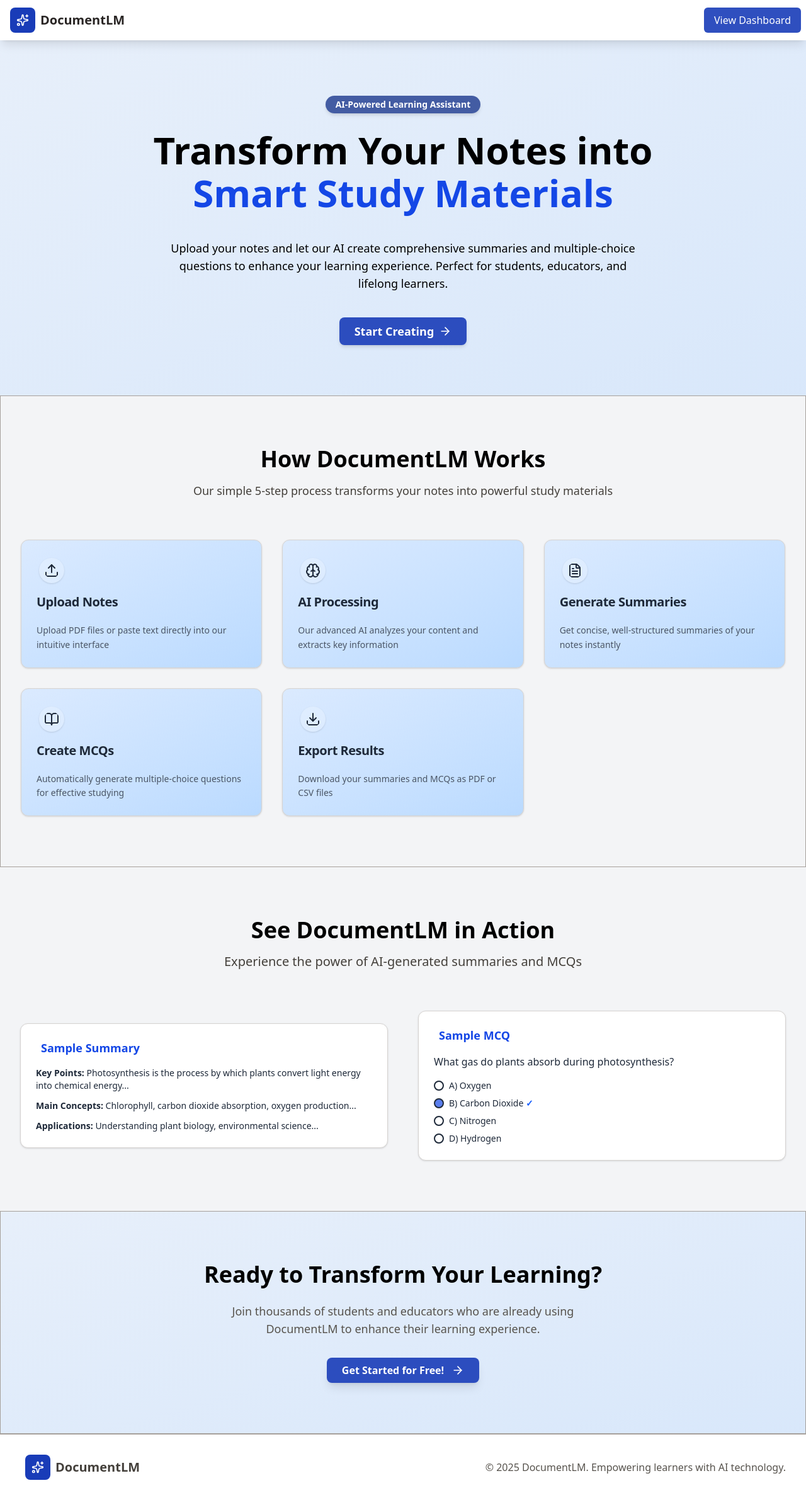
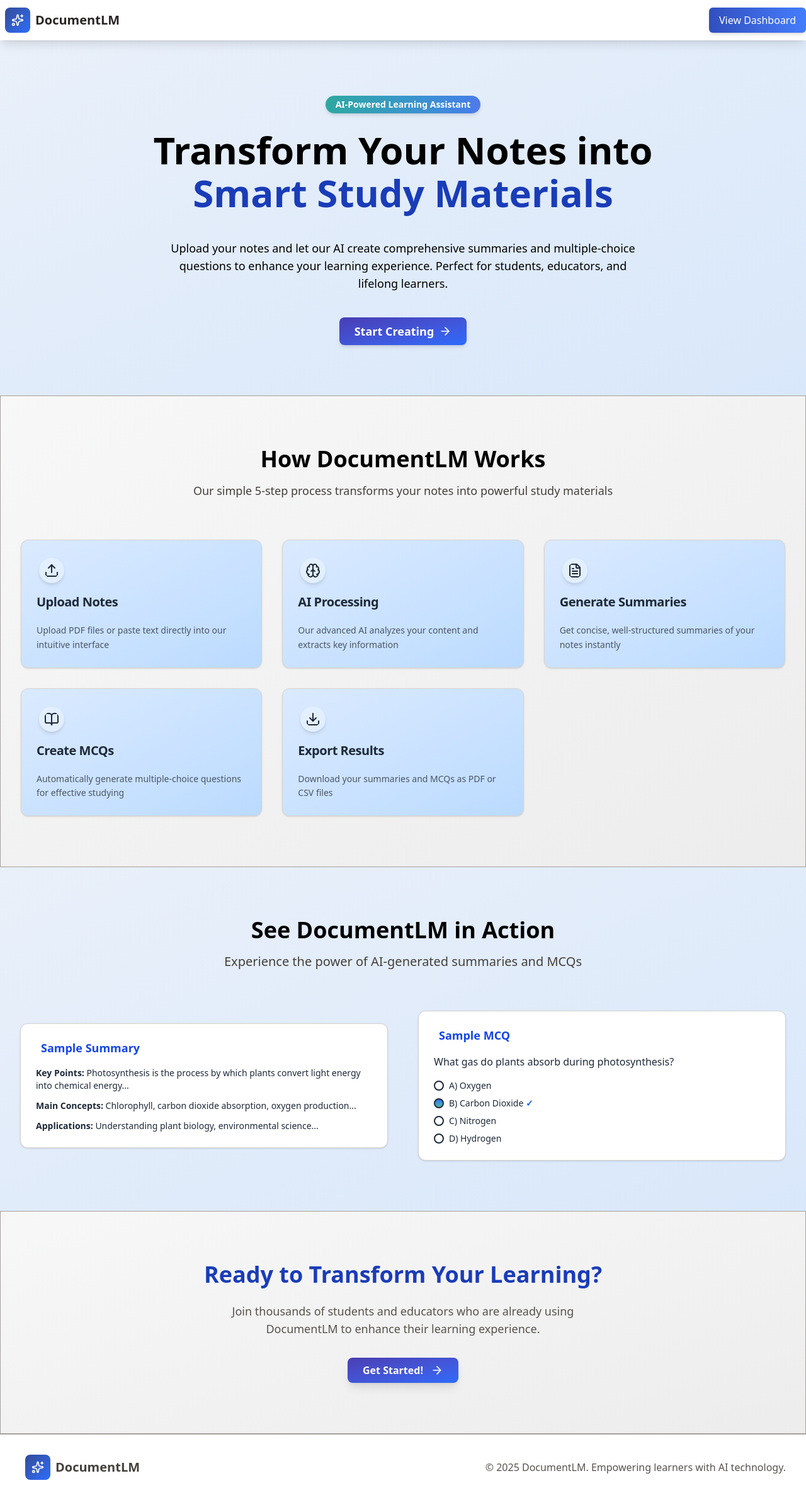
Before and after one commit to Hariom0/documentlm, a Next.js app: page / in a window 1280 px wide. Shown: the whole page at 63% size. Built offline with nearby package versions, Linux system fonts and the light colour scheme.

Commit message:
Minor changes in UI, results section remaining

```diff
--- a/src/app/dashboard/page.tsx
+++ b/src/app/dashboard/page.tsx
@@ -4,6 +4,7 @@
 import Textarea from "@/components/ui/Textarea";
 import { useRouter } from "next/navigation";
 import { FileText } from "lucide-react";
+import Header from "@/components/layout/Header";
 
 const Dashboard = () => {
   const router = useRouter();
@@ -66,7 +67,8 @@
 
   return (
     <div className="container min-h-screen w-full bg-gray-50">
-      <div className="flex flex-col lg:flex-row mt-10 m-4 p-6 gap-6">
+      <Header title="DocumentLM Dashboard" showBackButton />
+      <div className="flex flex-col lg:flex-row mx-4 my-2 p-6 gap-6">
         {/* Main Content */}
         <div className="flex flex-col m-2 p-10 gap-10 mx-auto w-full max-w-4xl">
           {/* Header Section */}
--- a/src/app/layout.tsx
+++ b/src/app/layout.tsx
@@ -1,7 +1,6 @@
 import type { Metadata } from "next";
 import { Geist, Geist_Mono } from "next/font/google";
 import "./globals.css";
-import Header from "@/components/layout/Header";
 import Footer from "@/components/layout/Footer";
 
 const geistSans = Geist({
@@ -29,8 +28,6 @@
       <body
         className={`${geistSans.variable} ${geistMono.variable} antialiased`}
       >
-        <Header/>
-
         {children}
 
         <Footer/>
--- a/src/app/page.tsx
+++ b/src/app/page.tsx
@@ -20,7 +20,6 @@
 import Link from "next/link";
 import { motion } from "framer-motion";
 import Header from "@/components/layout/Header";
-import Footer from "@/components/layout/Footer";
 
 export default function LandingPage() {
   const features = [
@@ -56,24 +55,25 @@
   ];
 
   return (
-    <div className="min-h-screen bg-gradient-to-br from-background via-card to-background">
+    <div className="min-h-screen">
 
+      <Header title="DocumentLM" showDashboardButton />
 
       {/* Hero Section */}
-      <section className="py-20 px-4 sm:px-6 lg:px-8 bg-gradient-to-br from-blue-100/50 to-blue-200/50">
+      <section className="py-20 px-4 sm:px-6 lg:px-8 bg-gradient-to-br from-blue-100/40 to-blue-200/50">
         <div className="max-w-7xl mx-auto text-center ">
           <motion.div
             initial={{ opacity: 0, y: 20 }}
             animate={{ opacity: 1, y: 0 }}
             transition={{ duration: 0.6 }}
           >
-            <div className="inline-block bg-blue-900/80 text-white text-sm font-semibold px-4 py-1 rounded-full m-2 shadow-md">
+            <div className="inline-block bg-gradient-to-r from-teal-600/80 to-blue-700/70 text-white text-sm font-semibold px-4 py-1 rounded-full m-2 shadow-md">
               AI-Powered Learning Assistant
             </div>
 
             <h1 className="text-4xl sm:text-5xl lg:text-6xl font-bold p-5 mb-6">
               Transform Your Notes into
-              <span className="text-blue-700 block mt-2">
+              <span className="text-blue-800 block mt-2">
                 Smart Study Materials
               </span>
             </h1>
@@ -83,7 +83,7 @@
               Perfect for students, educators, and lifelong learners.
             </p>
               <Link href="/dashboard">
-                <Button className="text-lg px-6 py-2 text-white bg-blue-800/90 rounded-lg shadow-md flex items-center justify-center mx-auto font-semibold cursor-pointer">
+                <Button className="text-lg px-6 py-2 text-white bg-gradient-to-br from-indigo-800/90 to-blue-600/90 rounded-lg shadow-md hover:shadow-lg flex items-center justify-center mx-auto font-semibold cursor-pointer hover:bg-blue-900 transition-colors duration-300 ease-in-out">
                   Start Creating
                   <ArrowRight className="w-5 h-5 ml-2" />
                 </Button>
@@ -93,7 +93,7 @@
       </section>
 
       {/* Features Section */}
-      <section className="py-20 px-4 sm:px-6 lg:px-8 bg-muted/30 border border-t border-stone-400">
+      <section className="py-20 px-4 sm:px-6 lg:px-8 bg-gradient-to-br from-stone-50/60 to-stone-200/50 border border-t border-stone-400">
         <div className="max-w-7xl mx-auto">
           <div className="text-center mb-16">
             <h2 className="text-3xl sm:text-4xl font-bold mb-4">
@@ -113,10 +113,10 @@
                 animate={{ opacity: 1, y: 0 }}
                 transition={{ duration: 0.6, delay: index * 0.1 }}
               >
-                <Card className="h-full bg-gradient-to-br from-blue-100 to-blue-400/40 hover:shadow-lg transition-shadow duration-300 border-border/50 border-stone-300 shadow-md">
+                <Card className="h-full bg-gradient-to-br from-blue-100 to-blue-400/40 shadow-sm hover:shadow-lg transition-shadow duration-300 border-border/50 border-stone-300 shadow-lg">
                   <CardHeader>
                     <div className="w-12 h-12 rounded-lg flex items-center justify-center mb-4">
-                      <feature.icon className="w-10 h-10 bg-white/20 m-1 p-2 shadow-sm rounded-full" />
+                      <feature.icon className="w-10 h-10 bg-white/30 m-1 p-2 shadow-md rounded-full" />
                     </div>
                     <CardTitle className="text-xl">{feature.title}</CardTitle>
                   </CardHeader>
@@ -133,7 +133,7 @@
       </section>
 
       {/* Preview Section */}
-      <section className="py-20 px-4 sm:px-6 lg:px-8">
+      <section className="bg-gradient-to-br from-blue-100/40 to-blue-200/50 py-20 px-4 sm:px-6 lg:px-8">
         <div className="max-w-7xl mx-auto">
           <div className="text-center mb-16">
             <h2 className="text-3xl sm:text-4xl font-bold text-balance mb-4">
@@ -191,7 +191,7 @@
                       <span>A) Oxygen</span>
                     </div>
                     <div className="flex items-center space-x-2">
-                      <div className="w-4 h-4 rounded-full bg-blue-700/70 border-2 border-primary"></div>
+                      <div className="w-4 h-4 rounded-full bg-gradient-to-b from-blue-700/80 to-teal-600/70 border-2 border-primary "></div>
                       <span className="text-primary font-medium">
                         B) Carbon Dioxide <span className="text-blue-600 font-semibold">✓</span>
                       </span>
@@ -213,14 +213,14 @@
       </section>
 
       {/* CTA Section */}
-      <section className="py-20 px-4 sm:px-6 lg:px-8 bg-gradient-to-br from-blue-100/50 to-blue-200/50 border border-t border-stone-400">
+      <section className="py-20 px-4 sm:px-6 lg:px-8 bg-gradient-to-br from-stone-50/60 to-stone-200/50  border border-t border-stone-400">
         <div className="max-w-4xl mx-auto text-center">
           <motion.div
             initial={{ opacity: 0, y: 20 }}
             animate={{ opacity: 1, y: 0 }}
             transition={{ duration: 0.6 }}
           >
-            <h2 className="text-3xl sm:text-4xl font-bold text-balance mb-6">
+            <h2 className="text-3xl sm:text-4xl font-bold text-balance mb-6 text-blue-800">
               Ready to Transform Your Learning?
             </h2>
             <p className="text-lg text-muted text-stone-600 px-30 mb-8">
@@ -228,8 +228,8 @@
               DocumentLM to enhance their learning experience.
             </p>
             <Link href="/dashboard">
-              <Button className="text-md px-6 py-2 text-white bg-blue-800/90 rounded-lg shadow-lg flex items-center justify-center mx-auto font-semibold cursor-pointer">
-                Get Started for Free!
+              <Button className="text-md px-6 py-2 text-white bg-gradient-to-br from-indigo-800/90 to-blue-600/90 rounded-lg shadow-lg flex items-center justify-center mx-auto font-semibold cursor-pointer hover:bg-blue-900 transition-colors duration-300 ease-in-out">
+                Get Started!
                 <ArrowRight className="w-5 h-5 ml-3 " />
               </Button>
             </Link>
--- a/src/components/layout/Footer.tsx
+++ b/src/components/layout/Footer.tsx
@@ -6,7 +6,7 @@
         <div className="max-w-7xl mx-auto">
           <div className="flex flex-col md:flex-row justify-between items-center">
             <div className="flex items-center space-x-2 mb-4 md:mb-0">
-              <div className="w-10 h-10 rounded-lg flex items-center justify-center bg-blue-800 m-2">
+              <div className="w-10 h-10 rounded-lg flex items-center justify-center bg-gradient-to-br from-blue-900/90 to-blue-600/90 m-2">
                 <Sparkles className="w-5 h-5 text-white " />
               </div>
               <span className="text-xl font-bold text-stone-700">DocumentLM</span>
--- a/src/components/layout/Header.tsx
+++ b/src/components/layout/Header.tsx
@@ -1,25 +1,49 @@
 import React from 'react'
-import {ArrowRight, Sparkles} from '@/components/lib/icons'
+import { ArrowLeft, Sparkles } from '@/components/lib/icons'
 import Link from "next/link"
-import {Button} from '../ui/Button'
+import { Button } from '../ui/Button'
 
-const Header = () => {
+type HeaderProps = {
+  title: string
+  showBackButton?: boolean
+  showDashboardButton?: boolean
+}
+
+const Header: React.FC<HeaderProps> = ({
+  title,
+  showBackButton = false,
+  showDashboardButton = false,
+}) => {
   return (
     <nav className="sticky top-0 z-50 bg-white shadow-lg">
-        <div className="max-w-7xl mx-auto px-4 sm:px-6 lg:px-2">
+      <div className="max-w-7xl mx-auto max-sm:px-6">
         <div className="flex justify-between items-center h-16">
+          {/* Left side */}
           <div className="flex items-center space-x-2">
-              <div className="w-10 h-10 rounded-lg flex items-center justify-center bg-blue-800 m-2">
-                <Sparkles className="w-5 h-5 text-white " />
+            <div className="w-10 h-10 rounded-lg flex items-center justify-center bg-gradient-to-br from-blue-900/90 to-blue-600/90 m-2">
+              <Sparkles className="w-5 h-5 text-white" />
             </div>
-              <span className="text-xl font-bold text-stone-800">DocumentLM</span>
+            <span className="text-xl font-bold text-stone-800">{title}</span>
           </div>
+
+          {/* Right side */}
           <div className="flex items-center space-x-4">
+            {showBackButton && (
+              <Link href="/">
+                <Button>
+                  <ArrowLeft className="w-4 h-4 mr-2 " />
+                  Back to Home
+                </Button>
+              </Link>
+            )}
+
+            {showDashboardButton && (
               <Link href="/dashboard">
-                <Button >
+                <Button>
                   View Dashboard
                 </Button>
               </Link>
+            )}
           </div>
         </div>
       </div>
--- a/src/components/lib/icons.ts
+++ b/src/components/lib/icons.ts
@@ -1,6 +1,7 @@
 //import icons from lucide-react
 import {
   ArrowRight,
+  ArrowLeft,
   BookOpen,
   Brain,
   Download,
@@ -11,6 +12,7 @@
 
 export {
   ArrowRight,
+  ArrowLeft,
   BookOpen,
   Brain,
   Download,
--- a/src/components/ui/Button.tsx
+++ b/src/components/ui/Button.tsx
@@ -6,7 +6,7 @@
 
 export const Button = ({children, ...props }: ButtonProps) => {
   return (
-  <button className='px-4 py-2 rounded-md bg-blue-800/90 text-white font-medium hover:bg-indigo-700 transition-colors flex items-center justify-center cursor-pointer' {...props}>
+  <button className='px-4 py-2 rounded-md bg-gradient-to-r from-blue-800/90 to-blue-600/80 text-white font-medium hover:bg-blue-900 transition-colors flex items-center justify-center cursor-pointer shadow-md' {...props}>
     {children}
   </button>)
 }
--- a/src/components/ui/FileUpload.tsx
+++ b/src/components/ui/FileUpload.tsx
@@ -109,7 +109,7 @@
     }, [uploadedFiles]);
 
     return (
-            <div className="w-[70vw] max-w-3xl mx-auto bg-gradient-to-b from-blue-100 to-blue-200 border border-blue-200/50 p-6 rounded-xl h-fit shadow-lg">
+            <div className="w-[70vw] max-w-3xl mx-auto bg-gradient-to-b from-blue-100/60 to-blue-200 border border-blue-200/50 p-6 rounded-xl h-fit shadow-lg">
                 <div className="mb-4 ">
                     <div className="flex items-center gap-2 mb-2">
                         <svg className="w-5 h-5 text-indigo-700" fill="currentColor" viewBox="0 0 20 20">
@@ -127,7 +127,7 @@
                     onDrop={handleDrop}
                     className={`border-2 border-dashed rounded-lg p-8 text-center transition-colors `}
                 >
-                    <Upload className="w-12 h-12 text-gray-400 mx-auto mb-4" />
+                    <Upload className="w-12 h-12 text-gray-500/80 mx-auto mb-4" />
                     <p className="text-gray-700 font-medium mb-2">Drop your files here or click to browse</p>
                     <p className="text-sm text-gray-500 mb-6">Supports PDF, TXT files up to 10MB</p>
                     <button
--- a/src/components/ui/Textarea.tsx
+++ b/src/components/ui/Textarea.tsx
@@ -15,7 +15,7 @@
       : baseClasses
 
     return (
-      <div className="w-full bg-gradient-to-br from-blue-100 to-blue-200 rounded-xl border border-blue-200/50 shadow-lg p-6 ">
+      <div className="w-full bg-gradient-to-br from-blue-100/70 to-blue-200 rounded-xl border border-blue-200/50 shadow-lg p-6 ">
         {/* Header */}
         <div className="mb-4">
           <div className="flex items-center gap-2 mb-2">
```
Lines whose indentation alone changed are shown as unchanged.
